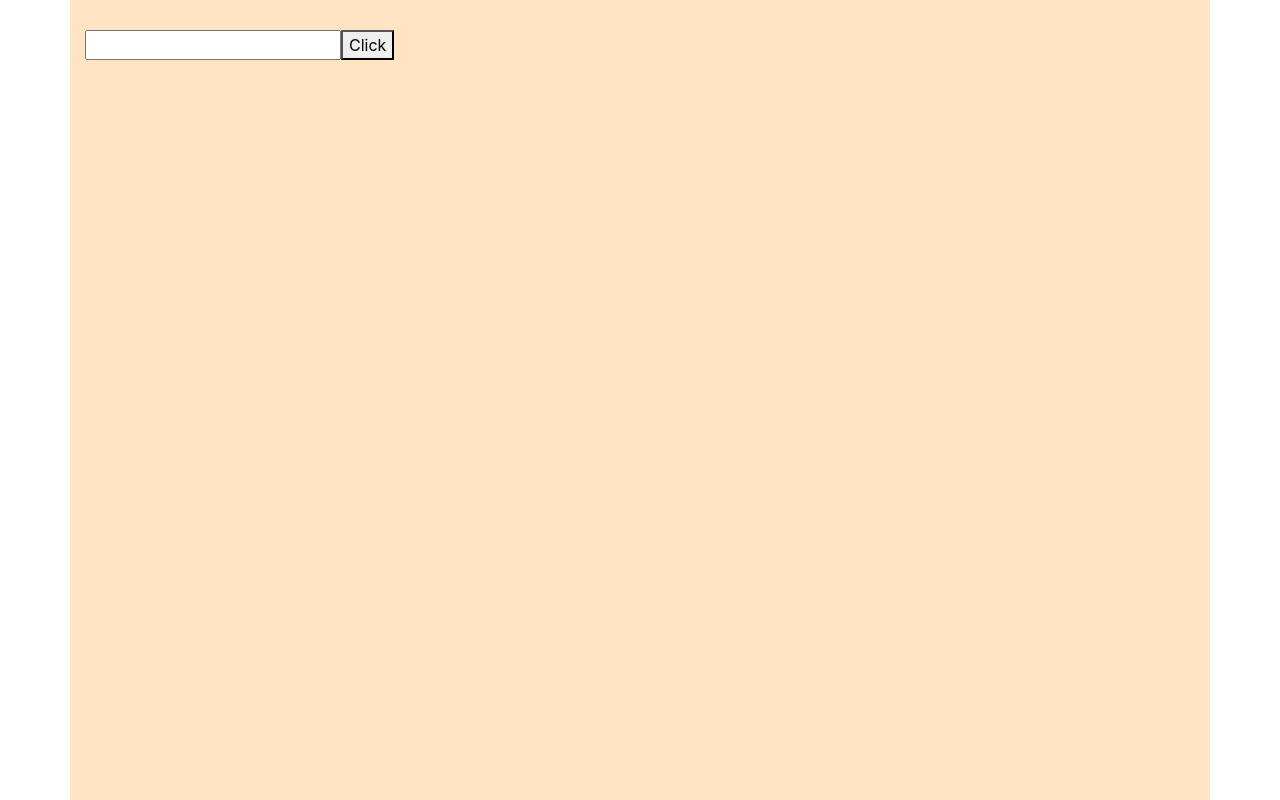
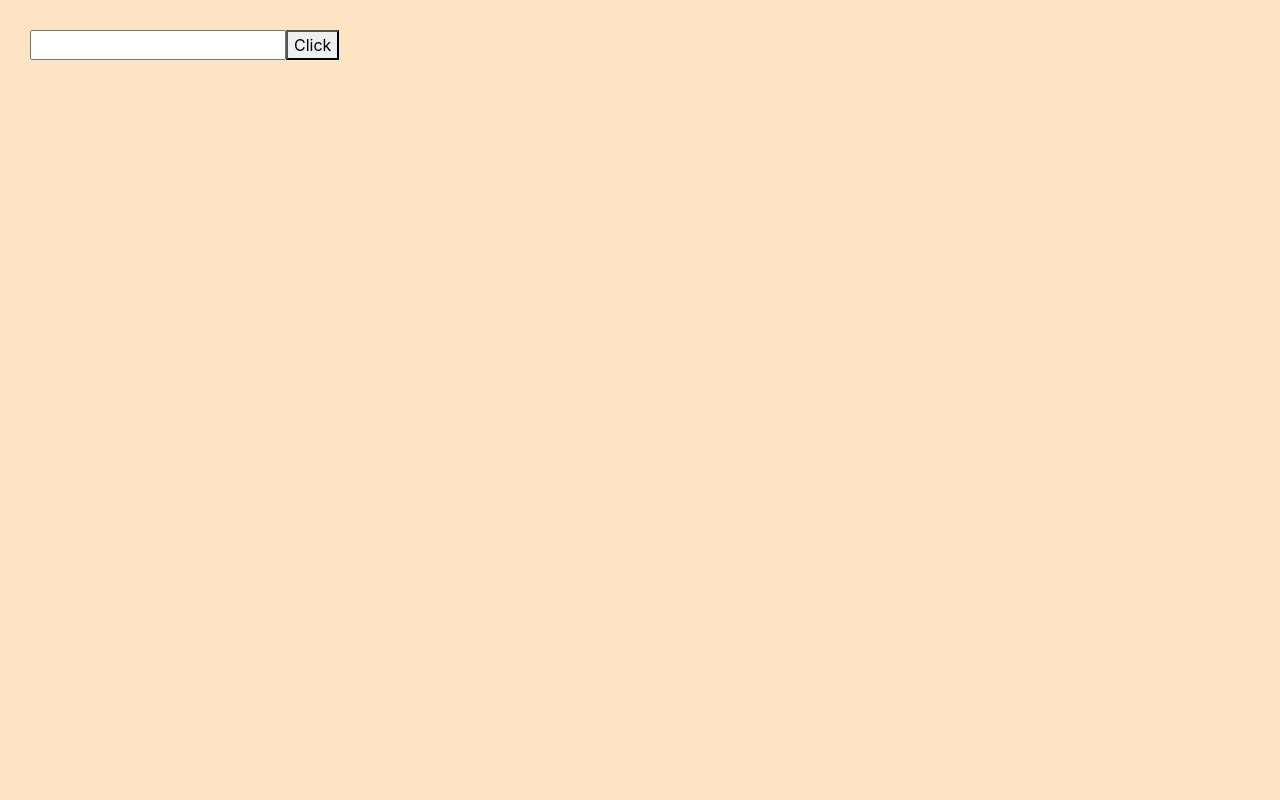
Before and after one commit to vDarph/MasteryLovers, a React (Create React App) app: page / in a window 1280 px wide. Built offline with nearby package versions, Linux system fonts and the light colour scheme.

Commit message:
data passed to ChampionCard

```diff
--- a/src/App.css
+++ b/src/App.css
@@ -9,6 +9,6 @@
 }
 
 .search{
-  margin-top: 30px;
+  margin: 30px 0 0 30px;
 
 }
--- a/src/App.js
+++ b/src/App.js
@@ -5,7 +5,7 @@ import Result from './Result'
 class App extends Component {
 
   state = {
-     key: "RGAPI-d5da6375-7d10-4ba2-bdfc-307a188c1f5d",
+     key: "RGAPI-bb7a6044-d8c2-44e9-8ed6-bbdb7980695a",
      query: "",
       data: {
       accountId: "",
@@ -47,9 +47,7 @@ class App extends Component {
     }
 
     return (
-      <div className="container">
-        <div className="row">
-          <div className="col-md-4 summoners">
+      <div className="summoners">
         <input
           className="search"
           onKeyDown={this.enterPressed.bind(this)}
@@ -57,11 +55,7 @@ class App extends Component {
         />
         <button ref="btnSearch" onClick={this.handleSearch.bind(this)}> Click </button>
         <p>{this.state.data.id}</p>
-          </div>
-          <div className="col-md-8 summoners">
           {resultJSX}
-          </div>
-        </div>
         </div>
     );
   }
--- a/src/ChampionCard.js
+++ b/src/ChampionCard.js
@@ -6,12 +6,14 @@ class ChampionCard extends Component{
 
 
     render(){
+            let championData = this.props.championData
 
-
+            const championImage = "https://ddragon.leagueoflegends.com/cdn/8.11.1/img/champion/" + this.props.championData.image.full
 
         return(
             <div>
-            <p>CHAMPION CARD {this.props.masteryData}</p>
+                <img src={championImage} alt=""/>
+                <p>{this.props.championId} {this.props.championData.name}</p>
             </div>
         )
     }
--- a/src/Result.js
+++ b/src/Result.js
@@ -25,7 +25,7 @@ class Result extends Component{
             + this.props.keyCode;
         fetched = await fetch(endPoint);
         let championData = await fetched.json();
-
+        console.log(championData)
         this.setState({
             championData,
             masteryData
@@ -41,15 +41,12 @@ class Result extends Component{
             let championId = personalMasteryData[i].championId;
             ChampionCardJSx.push(
                 <ChampionCard
-                    masteryData={championId}
-                    championData={this.state.championData[championId]}
+                    championId={championId}
+                    masteryData={personalMasteryData}
+                    championData={this.state.championData.data[championId]}
                 />
             )
-            console.log(championId)
         }
-
-
-
 
         if (this.props.keyCode == null){
             this.contenutoJSX = null
```
Lines whose indentation alone changed are shown as unchanged.
